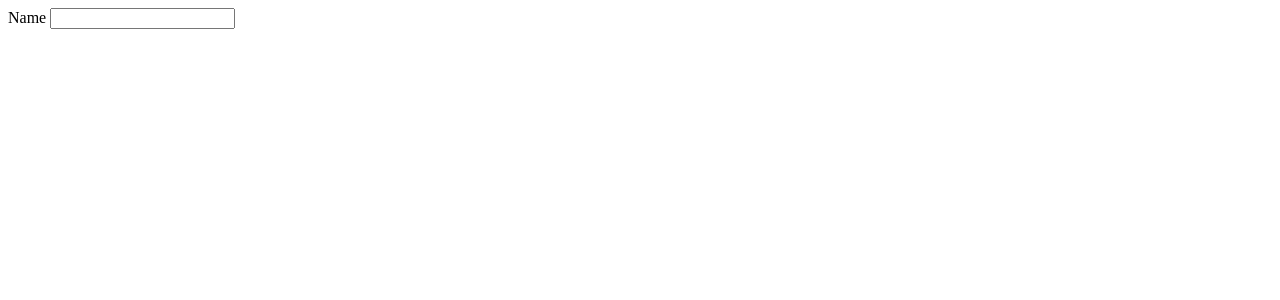
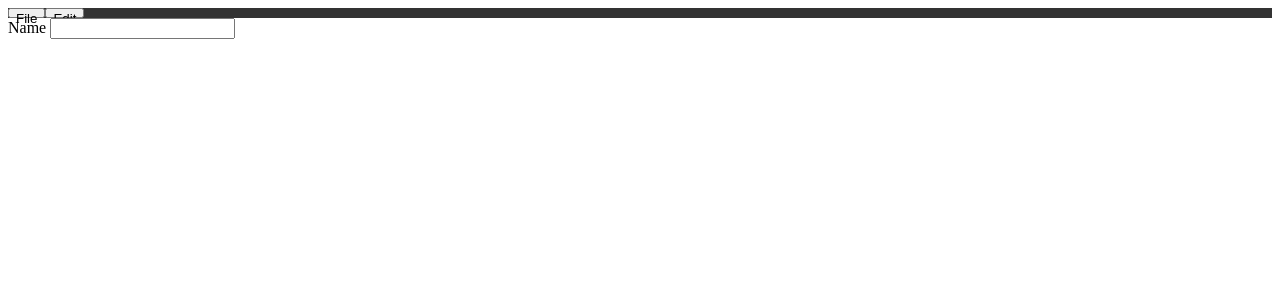
Before and after one commit to Wbaguette/ByteBag, a SvelteKit app: page / in a window 1280 px wide. Shown: the top 300 px of the page. Built offline with nearby package versions, Linux system fonts and the light colour scheme.

Commit message:
what the fuck is happening how do i do this

```diff
--- a/package.json
+++ b/package.json
@@ -21,6 +21,7 @@
 	},
 	"type": "module",
 	"dependencies": {
-		"@tauri-apps/api": "^1.5.0"
+		"@tauri-apps/api": "^1.5.0",
+		"@tauri-apps/cli": "^1.5.1"
 	}
 }
--- a/src-tauri/tauri.conf.json
+++ b/src-tauri/tauri.conf.json
@@ -55,10 +55,10 @@
     "windows": [
       {
         "fullscreen": false,
-        "height": 600,
+        "height": 720,
         "resizable": true,
         "title": "ByteBag",
-        "width": 800
+        "width": 1280
       }
     ]
   }
--- /dev/null
+++ b/src/components/TitleBar.svelte
@@ -0,0 +1,23 @@
+<style>
+   .title-bar {
+      background-color: #333;
+      color: #fff;
+      padding: 0px;
+      margin: 0px;
+      display: flex;
+      flex-direction: row;
+      justify-content: flex-start;
+      height: 10px;
+      width: 100%;
+   }
+</style>
+
+<div class="title-bar">
+   <button>
+      File
+   </button>
+
+   <button>
+      Edit
+   </button>
+</div>
--- a/src/routes/+page.svelte
+++ b/src/routes/+page.svelte
@@ -1,5 +1,6 @@
 <script lang="ts">
    import { invoke } from "@tauri-apps/api/tauri"
+   import TitleBar from "../components/TitleBar.svelte";
 
    let name: string
    let output: string
@@ -8,6 +9,8 @@
    }
 </script>
 
+<TitleBar />
+
 <label for="name">Name</label>
 <input name="name" type="text" bind:value={name} on:change={greet}/>
 {#if output}
```
Also changed, not shown: 2 other files (tests, documents, lock files or other folders).
